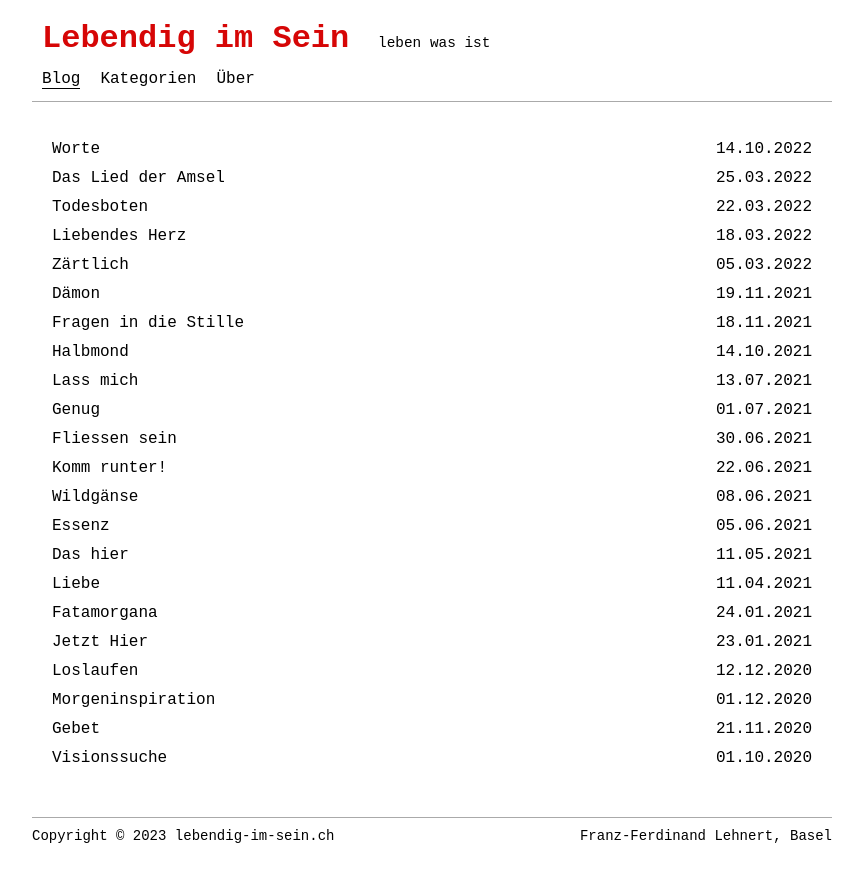
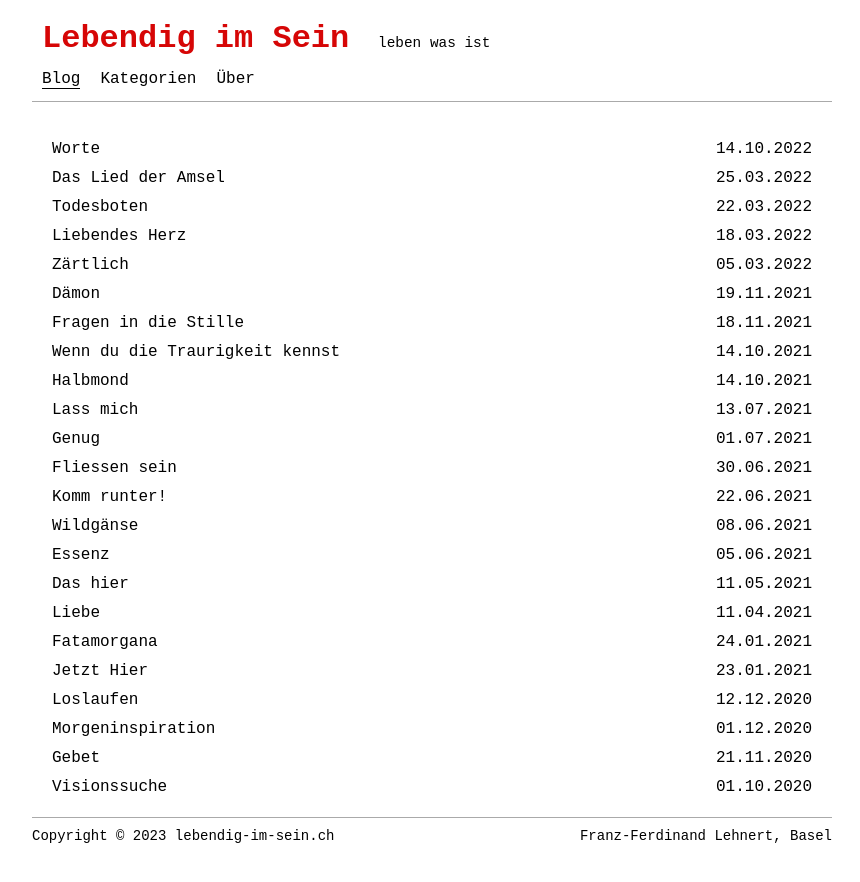
Before and after one commit to lebendigimsein/webpage, a Jekyll site: the page built from index.html, in a window 1280 px wide. Shown: the top 882 px of the page, without its empty margins (208-1068 px from the left). Built offline with Jekyll 4.4.1, drawn with Linux system fonts in a browser that asks for light colours; the list of posts is cut into pages by our own code.

Commit message:
wenn du die traurigkeit kennst added

```diff
--- a/_drafts/Wenn du die Traurigkeit kennst.txt
+++ b/_posts/2023-01-11-wenn-du-die-traurigkeit-kennst.markdown
@@ -1,3 +1,13 @@
+---
+layout: post
+title: Wenn du die Traurigkeit kennst
+author: Keine Ahnung, hab ich das geschrieben :-D?
+date: 2021-10-14
+last_modified_at:
+categories: [Gedichte]
+tags: []
+---
+
 Dein liebstes Parfüm
 Die Melancholie
 Der vertraute Duft
```
